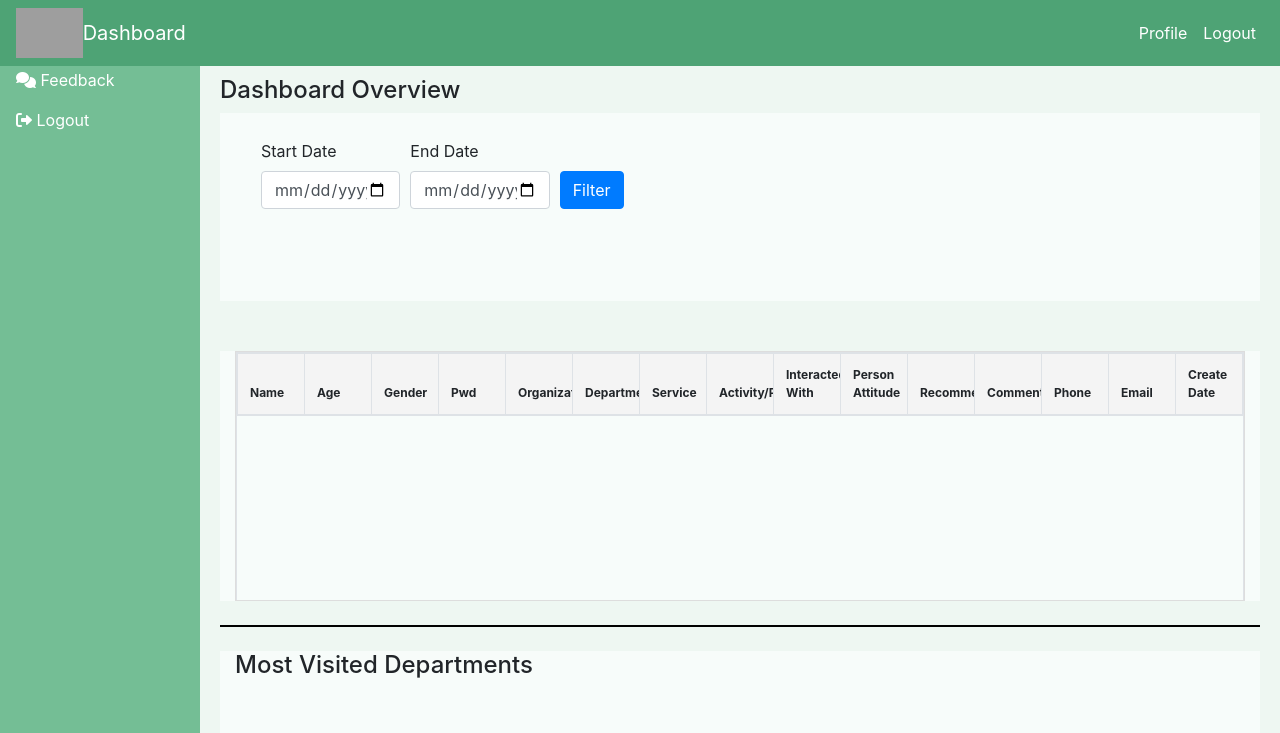
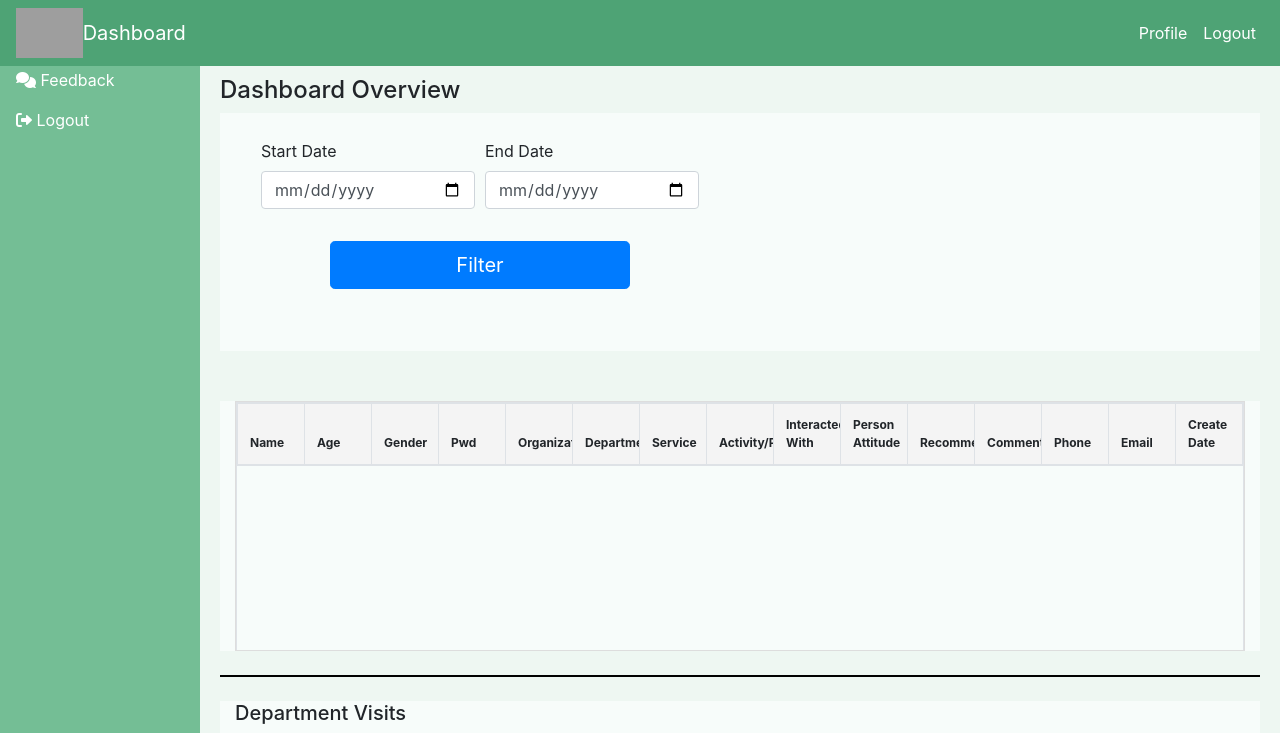
Before and after one commit to cornelkemboi/CustomerFeedbackapp, a Flask app: page /dashboard in a window 1280 px wide. Shown: the top 733 px of the page. Run offline with Flask 3, Linux system fonts and the light colour scheme; lists and menus that the app fills with data are empty; a map, chart or similar area stays blank; some libraries are stand-ins or nearby versions; grey boxes are pictures that could not be loaded.

Commit message:
Fix graph responsiveness

```diff
--- a/app/templates/admin/dashboard.html
+++ b/app/templates/admin/dashboard.html
@@ -142,6 +142,10 @@
     .horizontal-line {
        border-bottom: 2px solid black;
     }
+    #feedbackChart {
+        max-width: 100%;
+        height: auto;
+    }
 
     </style>
 </head>
@@ -204,36 +208,38 @@
     </div>
     {% endif %}
     {% endwith %}
-    <div class="container" style="background-color:#f7fcfa;">
+      <div class="container" style="background-color:#f7fcfa;">
         <div class="row">
             <!-- Filter Form -->
             <div class="col-lg-6 col-md-10 mb-3">
                 <div class="filter-form p-3">
                     <form id="filterForm">
                         <div class="form-row">
-                            <div class="col-md-4 mb-3">
+                            <div class="col-md-6 mb-3">
                                 <label for="startDate">Start Date</label>
                                 <input type="date" class="form-control" id="startDate" name="startDate">
                             </div>
-                            <div class="col-md-4 mb-3">
+                            <div class="col-md-6 mb-3">
                                 <label for="endDate">End Date</label>
                                 <input type="date" class="form-control" id="endDate" name="endDate">
                             </div>
-                            <div class="col-md-4 mb-3 d-flex align-items-end">
-                                <button type="button" class="btn btn-primary" onclick="fetchFeedback()">Filter</button>
-                            </div>
+                        </div>
+                        <div class="d-flex justify-content-center mt-3">
+                            <button type="button" class="btn btn-primary btn-lg" onclick="fetchFeedback()" style="width: 300px;">Filter</button>
                         </div>
                     </form>
                 </div>
             </div>
+
             <!-- Bar Chart -->
-            <div class="col-lg-6 col-md-12">
-                <div class=" p-3">
-                    <canvas id="feedbackChart"></canvas>
+            <div class="col-lg-6 col-md-10">
+                <div class="p-3">
+                    <canvas id="feedbackChart" style="max-width: 100%; height: auto;"></canvas>
                 </div>
             </div>
         </div>
     </div>
+
 
 
     <!-- Dashboard Layout -->
@@ -270,7 +276,7 @@
     <div class="container mb-4" style="background-color:#f7fcfa;">
         <div class="row mt-4" style="background-color:;">
             <div class="col-sm-10">
-                <h4>Most Visited Departments</h4>
+                <h5>Department Visits</h5>
                 <canvas id="departmentPieChart"></canvas>
             </div>
         </div>
@@ -371,6 +377,8 @@
                         }]
                     },
                     options: {
+                        responsive: true,
+                        maintainAspectRatio: false, // Ensures the chart adapts to container size
                         scales: {
                             x: {
                                 beginAtZero: true,
@@ -396,6 +404,7 @@
     }
 
     document.addEventListener('DOMContentLoaded', loadFeedbackChart);
+
 
     function loadDepartmentPieChart() {
         const startDate = '2024-01-01'; // Replace with your desired start date
```
